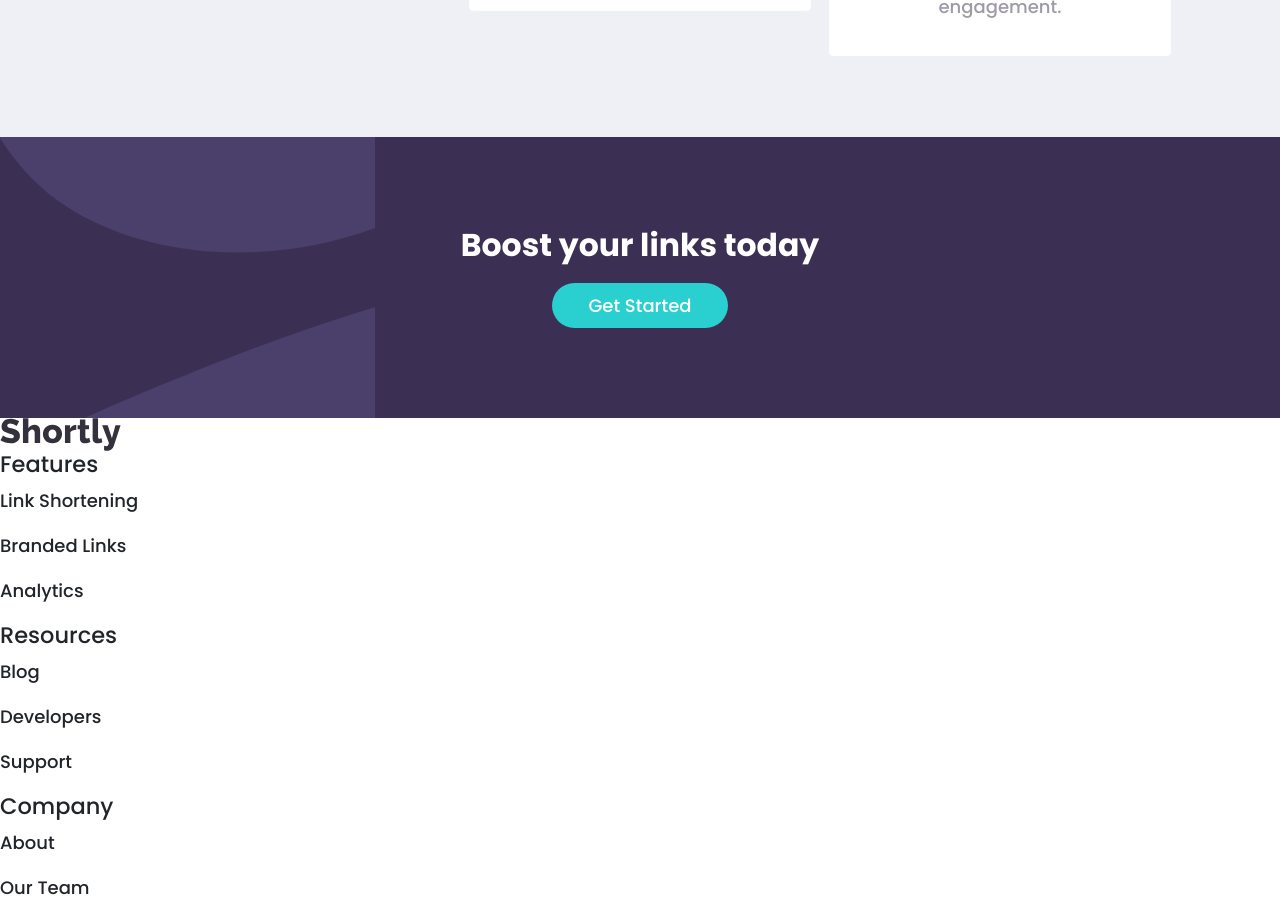
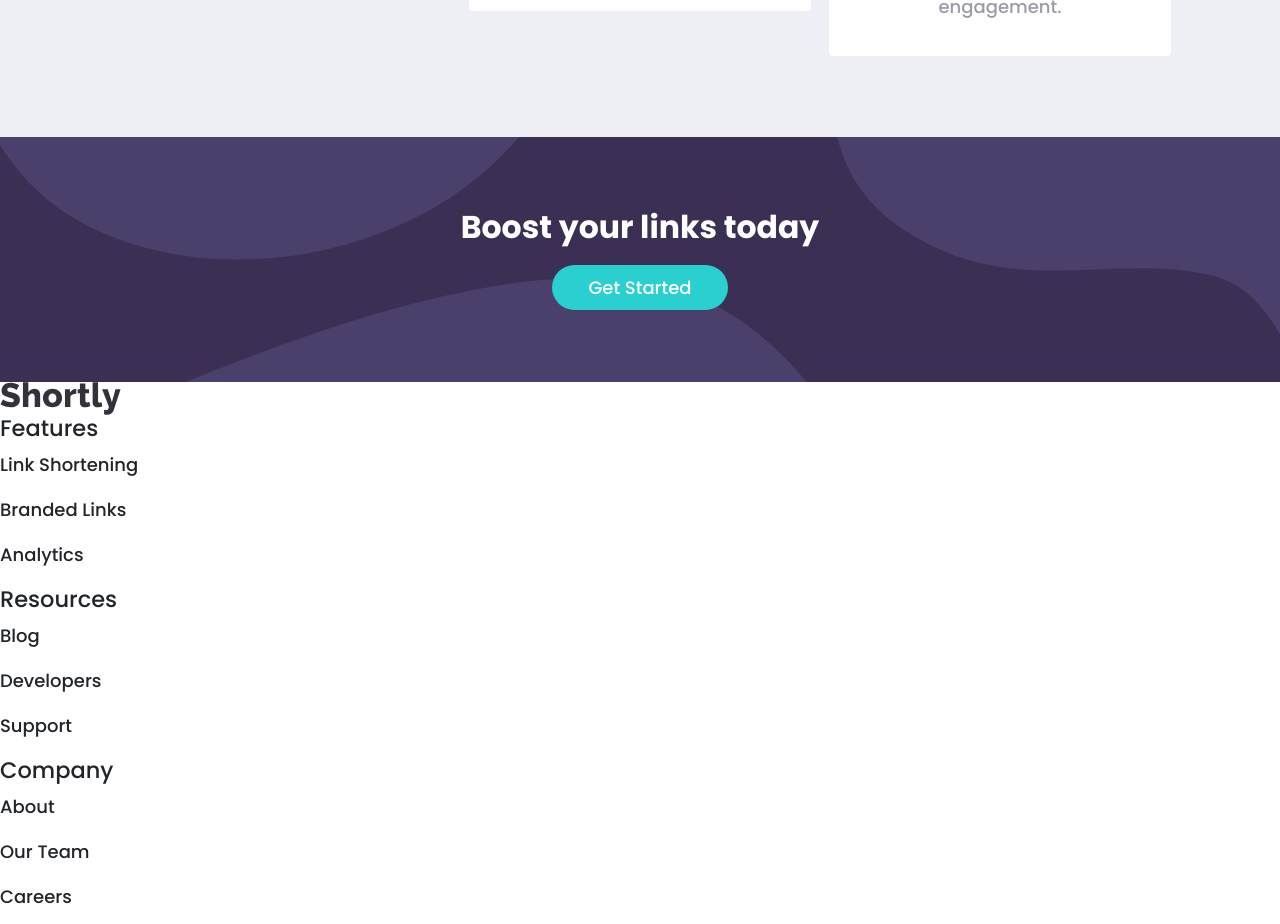
Before and after one commit to ZeenatLawal/Shortly, a React (Create React App) app: page / in a window 1280 px wide. Shown: the part 1300-2224 px from the top of the page. Built offline with nearby package versions, Linux system fonts and the light colour scheme.

Commit message:
Style Boost section for desktop

```diff
--- a/src/styles/Stats.css
+++ b/src/styles/Stats.css
@@ -83,4 +83,9 @@
   .customize .icon {
     top: 3.5rem;
   }
+
+  .boost {
+    background-image: url('../images/bg-boost-desktop.svg');
+    padding: 4rem 1rem;
+  }
 }
```
